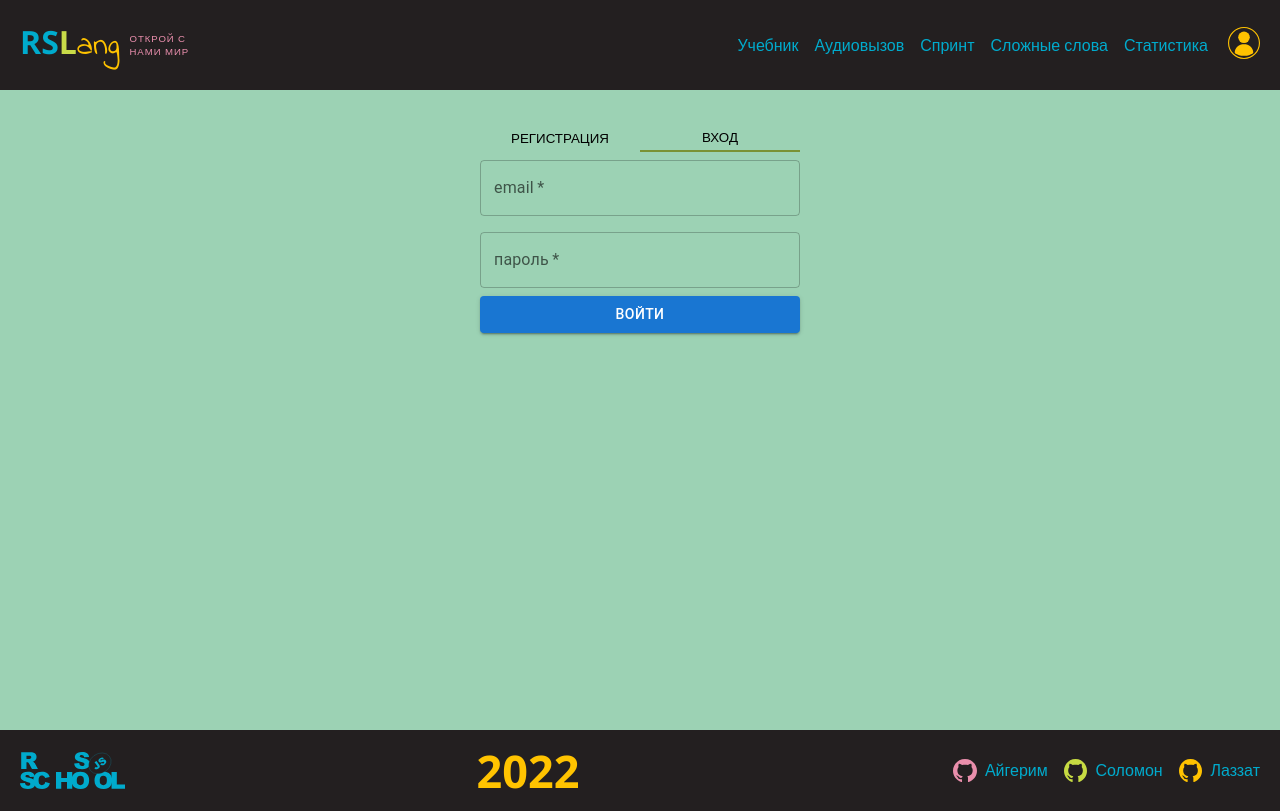
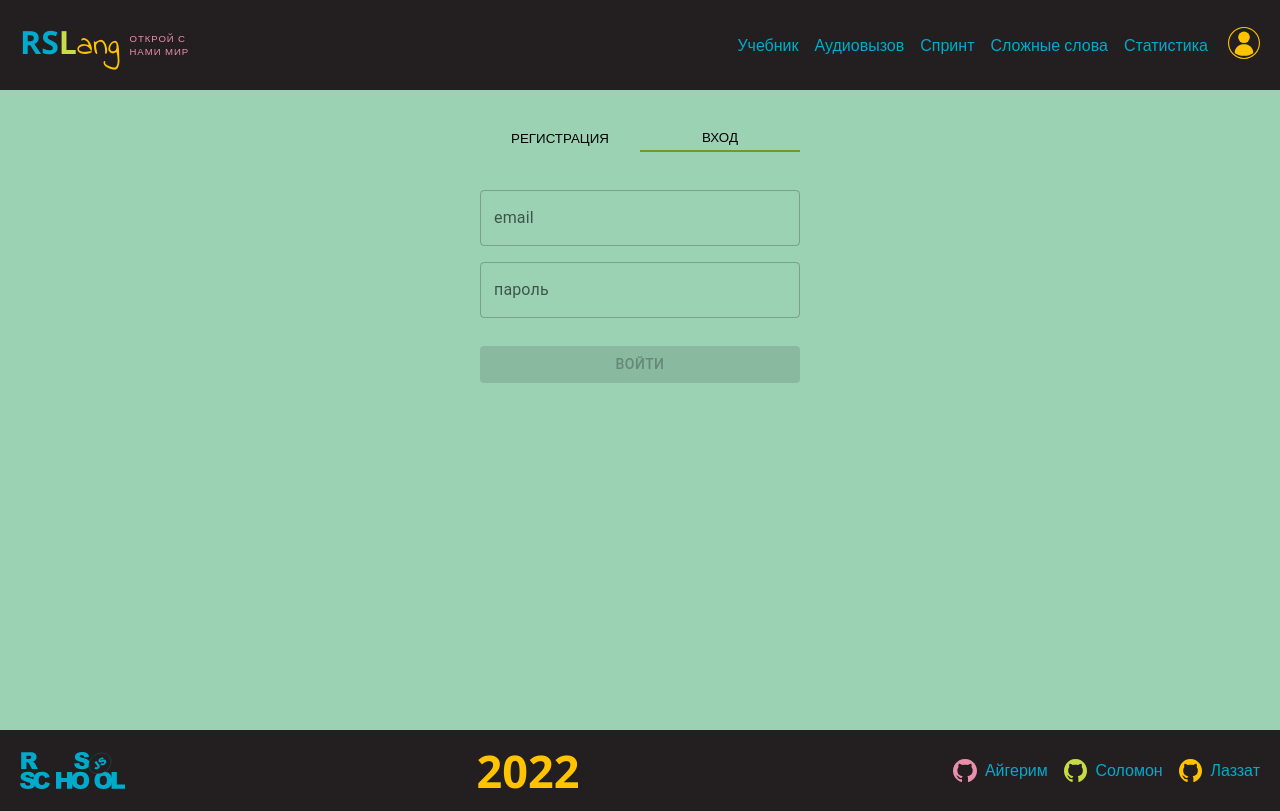
Before and after one commit to AigerimR/rslang, a React app: page /authorization in a window 1280 px wide. Both pictures are taken after a click on the button "ВХОД". Built offline with nearby package versions, Linux system fonts and the light colour scheme; a web font is replaced by a local one.

Commit message:
feat: add login and redirection after login

```diff
--- a/src/App.tsx
+++ b/src/App.tsx
@@ -1,6 +1,6 @@
 import { getWord } from './apiHelpers/words/wordsController';
 import { createUser, getUserToken, loginUser } from './apiHelpers/users/usersController';
-import React, { FC } from 'react';
+import React, { createContext, FC } from 'react';
 import './styles/index.scss';
 import classes from './app.module.scss';
 import Header from './components/Header/Header';
@@ -30,6 +30,11 @@ const App: FC = () => {
   // {id: '6306587b26895d00166717e8', email: 'h@mail.ru'}
   // getUserToken('6306587b26895d00166717e8').then((word) => console.log(word));
 
+  const CommonContext = createContext({
+    userLogged: false,
+    toggleContext: (userLogged) => {userLogged === !userLogged},
+  });
+
   return (
     <div className={classes.wrapper} >
       <Router>
--- a/src/apiHelpers/users/usersController.ts
+++ b/src/apiHelpers/users/usersController.ts
@@ -57,19 +57,38 @@ export const createUser = async (user) => {
 // email: "hello@user.com"
 // }
 
+//IS WORKING
+// export const loginUser = async (user) => {
+//   // loginUser({ "email": "hello@user.com", "password": "Gfhjkm_123" });
+
+//   const rawResponse = await fetch(`${BASE_URL}/signin`, {
+//     method: 'POST',
+//     headers: {
+//       'Accept': 'application/json',
+//       'Content-Type': 'application/json'
+//     },
+//     body: JSON.stringify(user)
+//   });
+//   const content = await rawResponse.json();
+
+//   return(content);
+// };
 
 export const loginUser = async (user) => {
   // loginUser({ "email": "hello@user.com", "password": "Gfhjkm_123" });
 
-  const rawResponse = await fetch(`${BASE_URL}/signin`, {
+  const content = await fetch(`${BASE_URL}/signin`, {
     method: 'POST',
     headers: {
       'Accept': 'application/json',
       'Content-Type': 'application/json'
     },
     body: JSON.stringify(user)
-  });
-  const content = await rawResponse.json();
+  }).then((response) =>
+        response.status === EStatusCode.Ok ? response.json() : "Неверно указан пароль или email",
+      )
+      .catch((repsonse) => console.log(repsonse));
+  // const content = await rawResponse.json();
 
   return(content);
 };
--- a/src/components/Pages/Authorization/Login/Login.tsx
+++ b/src/components/Pages/Authorization/Login/Login.tsx
@@ -1,53 +1,57 @@
 import React, { useEffect, useRef, useState } from 'react';
-import classes from "./authorization.module.scss"
-import { Avatar, Box, Button, colors, TextField } from '@mui/material';
-import avatarIcon from '../../../assets/svg/enter.svg';
+import { Navigate } from 'react-router-dom';
+import { createUser, loginUser } from '../../../../apiHelpers/users/usersController';
+import { EStatusCode } from '../../../../enums/serverStatusCode';
+import tickIcon from '../../../../assets/svg/tick.svg';
+
+
+import classes from "./login.module.scss"
+import { Box, Button, colors, TextField } from '@mui/material';
 import { green, grey } from '@mui/material/colors';
 
 const Login: React.FC = () => {
-  const userRef = useRef();
-  const errorRef = useRef();
 
-  const [name, setName] = useState<string>("");
+  const [email, setEmail] = useState<string>("");
+
   const [password, setPassword] = useState<string>("");
-  const [email, setEmail] = useState<string>("");
-  const [loggedIn, setLoggedIn] = useState<string>("");
+
+  const [success, setSuccess] = useState<Boolean>(false);
   const [errorMessage, setErrorMessage] = useState<string>("");
 
-  const handleNameChange = (e) => {
-    setName(e.target.value);
-    console.log(name);
+  useEffect(() => {setErrorMessage('')}, [email, password]);
+  useEffect(() => {<Navigate to="/" />}, [ success ]);
+
+  const handleSubmit = async(e) =>{
+    e.preventDefault();
+    loginUser({"email": email, "password": password} ).then(resp=> {
+      if(resp === "Неверно указан пароль или email") {setErrorMessage('Неверно указан пароль или email')}
+      else{
+        setSuccess(true);
+        localStorage.setItem('userId', resp.userID);
+        localStorage.setItem('token', resp.token);
+        localStorage.setItem('refreshToken', resp.refreshToken);
+        localStorage.setItem('userId', resp.userID);
+        localStorage.setItem('name', resp.name);
+      }
+    })
   }
 
-  // useEffect(() => {userRef.current.focus()}, []);
-  useEffect(() => {setErrorMessage('')}, [password, email, name]);
+  if(success) {return <Navigate to="/" />}
 
   return (
     <>
-      {/* <p ref={errorRef}>{errorMessage}</p> */}
-
+      <p className={classes.err}>{errorMessage}</p>
       <Box
         component="form"
         sx={{
           '& .MuiTextField-root': { mb: 1, mt: 1, width: '100%' },
         }}
-        noValidate
         autoComplete="off"
+        onSubmit={handleSubmit}
       >
-        <div>
-      {/* <LoginBtnBtn className={classes.auth_avatar}/> */}
-        </div>
-        {/* <Avatar>H</Avatar> */}
-
-      {/* <img src={avatarIcon} alt="" className={classes.auth_avatar}/> */}
-      {/* <TextField required id="outlined-required" label="имя" value={name} onChange={handleNameChange}/> */}
-      <TextField required id="outlined-required" label="email" />
-      <TextField required id="outlined-basic" label="пароль" variant="outlined" />
-      {/* '#00abcd' */}
-      {/* <TextField required id="outlined-basic" label="подтвердите пароль" variant="outlined" /> */}
-      <Button variant="contained" sx={{width: '100%'}}>Войти</Button>
-      {/* <Button variant="contained" sx={{width: '100%', backgroundColor:'#00abcd'}}>Войти</Button> */}
-      {/* <button>Войти</button> */}
+      <TextField id="email"  label="email" value={email} onChange={(e) => {setEmail(e.target.value);}}/>
+      <TextField id="password" label="пароль" value={password} onChange={(e) => {setPassword(e.target.value);}}/>
+      <Button type="submit" variant="contained" sx={{width: '100%', mt: '20px', mb: '20px'}} disabled = {(!email || !password) ? true : false}>Войти</Button>
       </Box>
     </>
   );
--- /dev/null
+++ b/src/components/Pages/Authorization/Login/login.module.scss
@@ -0,0 +1,29 @@
+@import '../../../../app.module.scss';
+
+.instractions{
+  display: block;
+  color: $color-old-mauve;
+  font-size: 12px;
+}
+
+.offscreen{
+  display: none;
+}
+
+.approved{
+  fill: $color-dark-lime-green;
+  width: 10px;
+  height: 10px;
+}
+
+.input_div{
+  display: flex;
+  align-items: center;
+  justify-content: center;
+  column-gap: 5px;
+}
+
+.err{
+  padding: 15px 0;
+  color: $color-old-mauve;
+}
--- a/src/components/Pages/Authorization/Register/Register.tsx
+++ b/src/components/Pages/Authorization/Register/Register.tsx
@@ -1,8 +1,7 @@
 import React, { useEffect, useRef, useState } from 'react';
 import { Navigate } from 'react-router-dom';
 import classes from "./register.module.scss"
-import { Avatar, Box, Button, TextField } from '@mui/material';
-import avatarIcon from '../../../assets/svg/enter.svg';
+import { Box, Button, TextField } from '@mui/material';
 import tickIcon from '../../../../assets/svg/tick.svg';
 import { grey } from '@mui/material/colors';
 import { createUser, loginUser } from '../../../../apiHelpers/users/usersController';
@@ -13,8 +12,8 @@ const Register: React.FC = () => {
   const PASSWORD_CHECK = /^(?=.*[a-z])(?=.*[0-9])(?=.*[!@#$%&]).{8,20}$/;
   const EMAIL_CHECK = /^([a-zA-Z0-9_\-\.]+)@([a-zA-Z0-9_\-\.]+)\.([a-zA-Z]{2,5})$/;
 
-  const userRef = useRef();
-  const errorRef = useRef();
+  // const userRef = useRef();
+  // const errorRef = useRef();
 
   const [name, setName] = useState<string>("");
   const [nameValid, setNameValid] = useState<boolean>(false);
```
